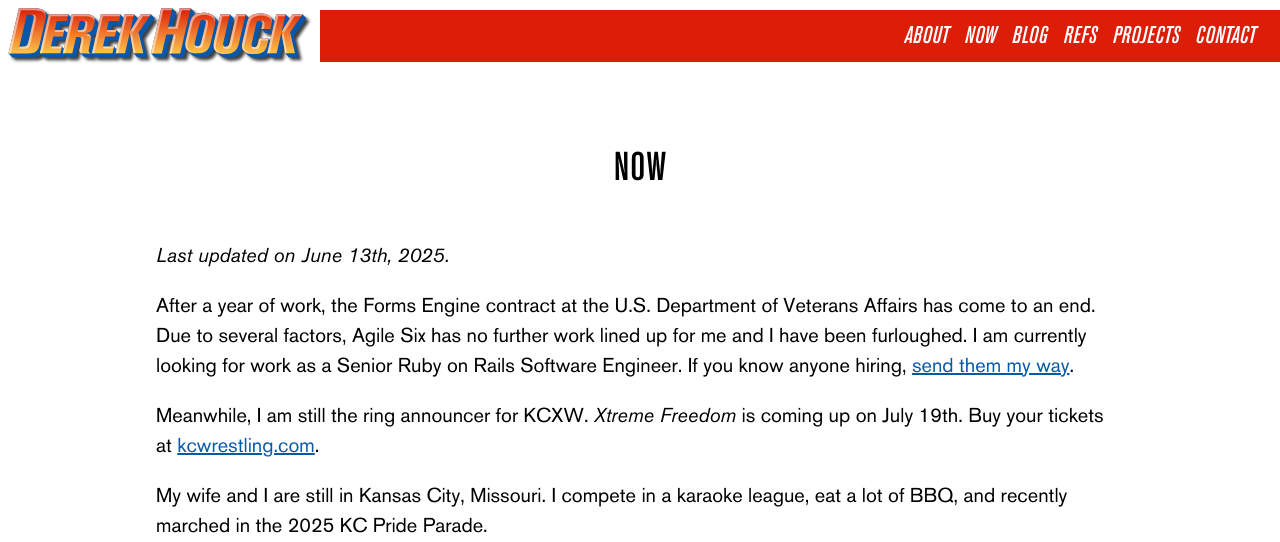
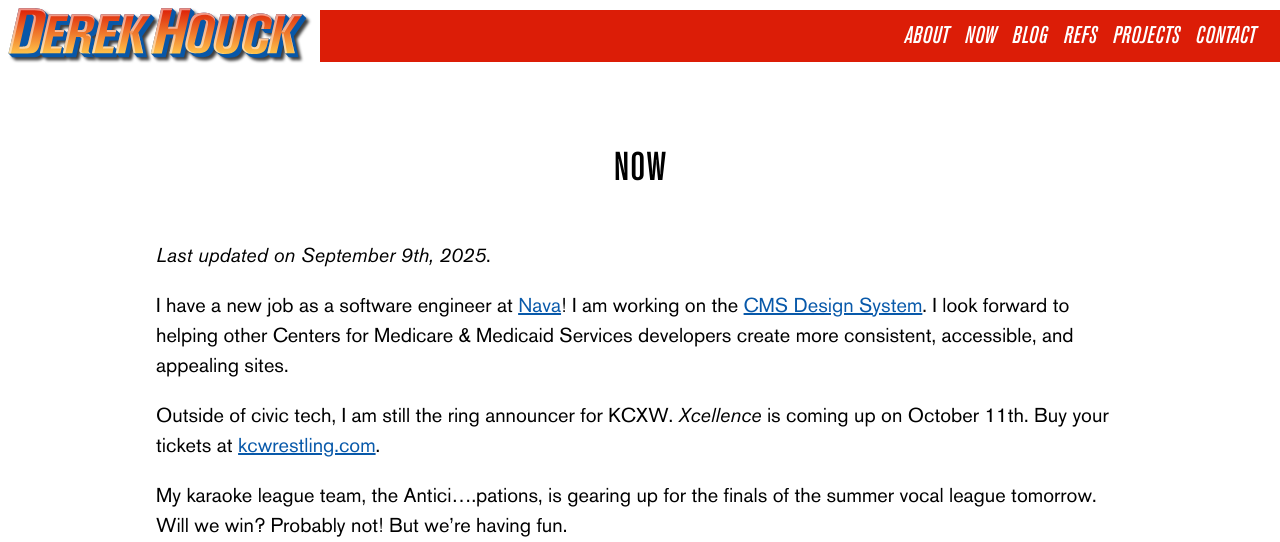
Before and after one commit to derekhouck/derekhouck.github.io, a Jekyll site: the page built from now.md, in a window 1280 px wide and 1088 px high, cut to the strip 0-542 px from the top of the window. Built offline with Jekyll 4.4.1, drawn with Linux system fonts in a browser that asks for light colours; some of the changed text lies outside the part shown.

Commit message:
Update now page

```diff
--- a/now.md
+++ b/now.md
@@ -4,13 +4,15 @@ title: Now
 
 # Now
 
-_Last updated on June 13th, 2025_.
+_Last updated on September 9th, 2025_.
 
-After a year of work, the Forms Engine contract at the U.S. Department of Veterans Affairs has come to an end. Due to several factors, Agile Six has no further work lined up for me and I have been furloughed. I am currently looking for work as a Senior Ruby on Rails Software Engineer. If you know anyone hiring, [send them my way](contact.html).
+I have a new job as a software engineer at [Nava](https://www.navapbc.com/)! I am working on the [CMS Design System](https://design.cms.gov/?theme=core). I look forward to helping other Centers for Medicare & Medicaid Services developers create more consistent, accessible, and appealing sites.
 
-Meanwhile, I am still the ring announcer for KCXW. _Xtreme Freedom_ is coming up on July 19th. Buy your tickets at [kcwrestling.com](https://kcwrestling.com/).
+Outside of civic tech, I am still the ring announcer for KCXW. _Xcellence_ is coming up on October 11th. Buy your tickets at [kcwrestling.com](https://kcwrestling.com/).
 
-My wife and I are still in Kansas City, Missouri. I compete in a karaoke league, eat a lot of BBQ, and recently marched in the 2025 KC Pride Parade.
+My karaoke league team, the Antici....pations, is gearing up for the finals of the summer vocal league tomorrow. Will we win? Probably not! But we're having fun.
+
+My wife and I are still in Kansas City, Missouri. I eat a lot of BBQ, don't watch Royals game due to an outrageous local TV rights deal, and recently marched in the 2025 KC Pride Parade.
 
 ![Hazel and DAnte]({{ site.cloudinary_url }}/c_fill,w_500,h_250/hazel-and-dante.jpg)
 
```
